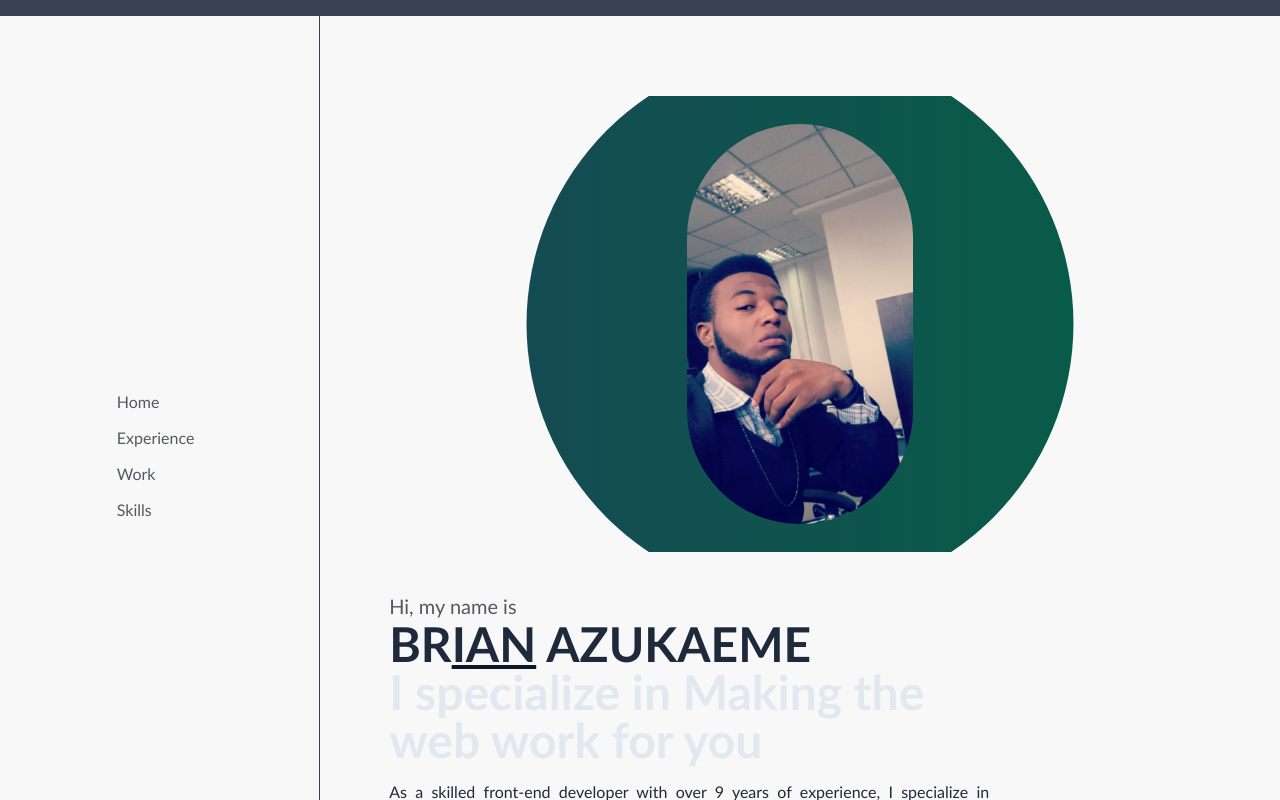
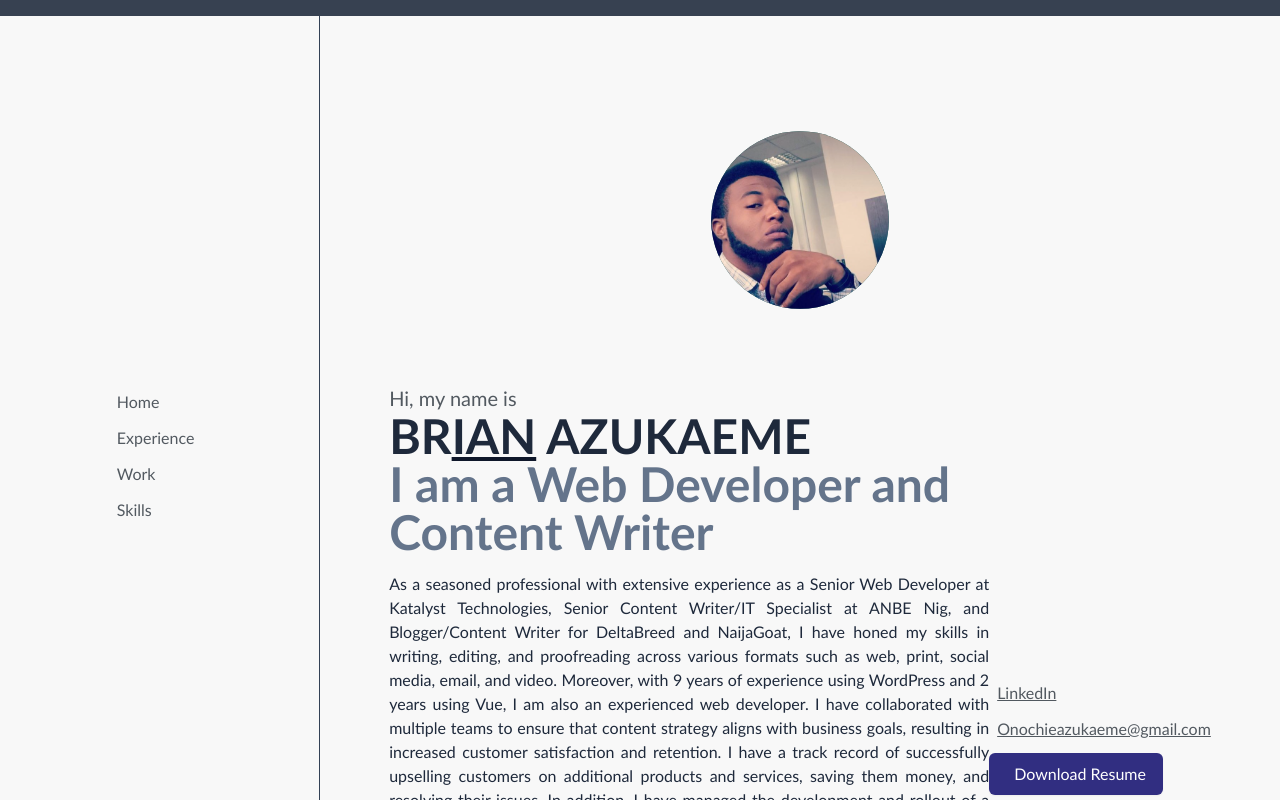
Before and after one commit to MadFury94/portfolio, a Vue app: page / in a window 1280 px wide. Built offline with nearby package versions, Linux system fonts and the light colour scheme; some icons are missing.

Commit message:
Changed Project image

```diff
--- a/src/views/ButtonComponent.vue
+++ b/src/views/ButtonComponent.vue
@@ -1,7 +1,7 @@
 <template>
   <button
     type="button"
-    class="inline-flex items-center px-4 py-2 border border-transparent shadow-sm text-base font-medium rounded-md text-slate-800 bg-slate-900 hover:bg-slate-800 hover:text-white focus:outline-none focus:ring-2 focus:ring-offset-2 focus:ring-green-500"
+    class="inline-flex items-center px-4 py-2 border border-transparent shadow-sm text-base font-medium rounded-md text-white bg-green-900 hover:bg-slate-800 hover:text-white focus:outline-none focus:ring-2 focus:ring-offset-2 focus:ring-green-500"
   >
     <i :class="icon" class="pr-2"></i>
     {{ title }}
--- a/src/views/HomeView.vue
+++ b/src/views/HomeView.vue
@@ -1,7 +1,12 @@
 <template>
   <div>
-    <div class="grid place-content-center p-10 css-selector clip-circle py-7">
-      <img class="rounded-full h-[400px]" src="@\assets\img\portlogo.png" />
+    <div class="grid place-content-center p-10 clip-circle css-selector py-7">
+      <div class="aspect-w-1 aspect-h-1">
+        <img
+          class="object-cover h-48 w-48 rounded-full"
+          src="@\assets\img\portlogo.png"
+        />
+      </div>
     </div>
     <div class="flex justify-center items-center sm:px-10">
       <div class="py-10">
@@ -15,32 +20,42 @@
               >
               Azukaeme
             </h1>
-            <h1 class="text-5xl text-slate-200 font-bold">
-              I specialize in Making the web work for you
+            <h1 class="text-5xl text-slate-500 font-bold">
+              I am a Web Developer and Content Writer
             </h1>
             <p class="text-justify py-4 lg:w-[600px] regular-text">
-              As a skilled front-end developer with over 9 years of experience,
-              I specialize in creating engaging and functional web interfaces
-              using the latest technologies, including Vue and React. My
-              expertise in web development and strong background in design have
-              made me a valuable asset to any team or project. At Katalyst
-              Technologies, a top IT firm in Port Harcourt, I served as the lead
-              designer, responsible for developing and implementing engaging web
-              experiences for a variety of clients. Utilizing my skills in
-              WordPress website development and my ability to work with new
-              technologies, I have consistently delivered high-quality,
-              user-friendly websites and online applications for my clients. In
-              addition to my specialization in front-end development, I am
-              proficient in WordPress website development and have a strong
-              background in web design. I am always seeking new opportunities to
-              learn and grow, and am excited to work with new web development
-              technologies to create well-functioning and user-friendly websites
-              and online applications.
+              As a seasoned professional with extensive experience as a Senior
+              Web Developer at Katalyst Technologies, Senior Content Writer/IT
+              Specialist at ANBE Nig, and Blogger/Content Writer for DeltaBreed
+              and NaijaGoat, I have honed my skills in writing, editing, and
+              proofreading across various formats such as web, print, social
+              media, email, and video. Moreover, with 9 years of experience
+              using WordPress and 2 years using Vue, I am also an experienced
+              web developer. I have collaborated with multiple teams to ensure
+              that content strategy aligns with business goals, resulting in
+              increased customer satisfaction and retention. I have a track
+              record of successfully upselling customers on additional products
+              and services, saving them money, and resolving their issues. In
+              addition, I have managed the development and rollout of a mobile
+              app, which led to a 50% increase in customer retention. As a team
+              player, I possess excellent communication skills and have a
+              passion for working collaboratively with cross-functional teams.
+              My understanding of search engine optimization (SEO) techniques
+              and best practices, along with my familiarity with analytics tools
+              to measure the success of my content, has enabled me to make
+              data-driven decisions. Additionally, I have worked with different
+              subject matters and industries, and have excellent time management
+              skills. Overall, my experience as a Content Writer/Creator, Senior
+              Content Writer/IT Specialist, Blogger/Content Writer, and
+              experienced web developer demonstrates my ability to produce
+              high-quality, engaging, and informative content that drives
+              conversions and sales, while ensuring an extraordinary customer
+              experience.
             </p>
           </div>
-          <ul class="space-y-3 gap-x-10 text-white">
+          <ul class="space-y-3 gap-x-10 dark:text-white">
             <li v-for="(item, index) in contacts" :key="index">
-              <a :href="item.link"
+              <a class="flex items-center" :href="item.link"
                 ><i :class="item.image"></i
                 ><span class="underline pl-2"> {{ item.social }}</span></a
               >
@@ -54,9 +69,9 @@
         </main>
       </div>
     </div>
-    <div class="big-title items-start place-content-start">
+    <div class="big-title items-start place-content-start px-10 lg:px-60">
       <div class="" v-for="(item, index) in workItem" :key="index">
-        <div class="text-center">
+        <div class="">
           View some of my
           <router-link
             class="py-20 capitalize text-green-500 underline cursor-pointer"
@@ -126,8 +141,8 @@ function downloadResume() {
   fill: #065f46;
 }
 .clip-circle {
-  //clip-path: circle(85px at center);
-  clip-path: circle(42% at 50% 50%);
+  clip-path: circle(85px at center);
+  clip-path: circle(15% at 50% 50%);
   shape-outside: circle(42% at 50% 50%);
   /* OLD VALUE example: circle(245px, 140px, 50px); */
   /* Yep, even the new clip-path has deprecated stuff. */
--- a/src/views/ProjectPage.vue
+++ b/src/views/ProjectPage.vue
@@ -188,7 +188,7 @@ const projects = ref([
   {
     name: "Anbe Nigeria Ltd",
     link: "https://anbenig.com",
-    img: "anbe.jpg",
+    img: "anbenig.jpg",
     description: `I have extensive experience in website design and development, as demonstrated by my work on a WordPress website for Anbe Nigeria. Using the Divi theme, I was able to create a visually appealing and user-friendly website consisting of 13 pages. The design process began with a Figma prototype, which was then refined and developed using WordPress and the Divi theme. My strong attention to detail and ability to work efficiently ensured that the final website met all of the client's requirements and was launched successfully.`,
     roles: [
       "Ideation,",
--- a/tailwind.config.js
+++ b/tailwind.config.js
@@ -16,7 +16,7 @@ module.exports = {
       yellow: colors.yellow,
       red: colors.red,
       slate: colors.slate,
-      green: colors.green,
+      green: colors.indigo,
     },
 
     extend: {},
```
Also changed, not shown: public/images/projects/anbenig.JPG (added).
